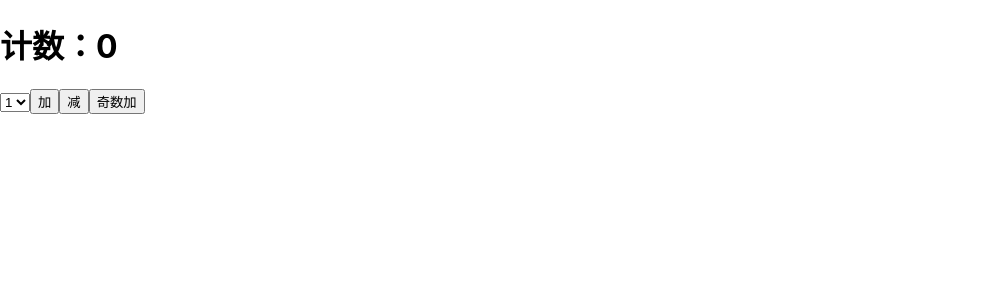
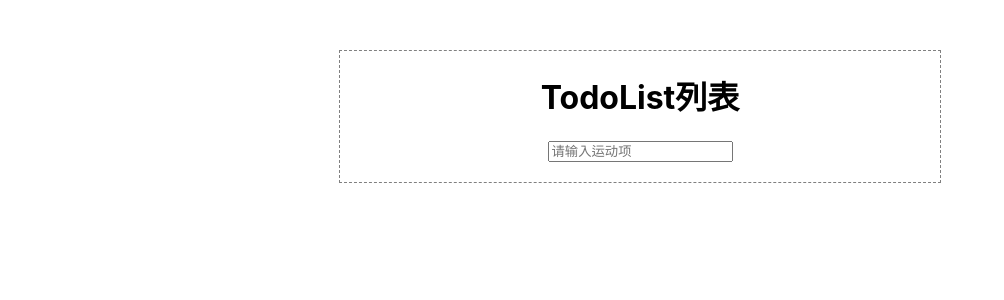
Before and after one commit to yanjiazhen/js, a React (Create React App) app in the folder learning-react/: page / in a window 1280 px wide. Shown: the top 300 px of the page, without its empty margins (0-1004 px from the left). Built offline with nearby package versions, Linux system fonts and the light colour scheme.

Commit message:
reactTodoList

```diff
--- a/learning-react/src/App.css
+++ b/learning-react/src/App.css
@@ -1,38 +1,15 @@
-.App {
-  text-align: center;
+#root{
+  width:600px;
+  margin:50px auto 0;
+  border: 1px dashed gray;
+  /* padding:20px; */
 }
-
-.App-logo {
-  height: 40vmin;
-  pointer-events: none;
+.fit_list{
+  width:100%;
+  padding: 0 20px 20px;
+  box-sizing: border-box;
+  display: flex;
+  justify-content: center;
+  align-items: center;
+  flex-direction: column;
 }
-
-@media (prefers-reduced-motion: no-preference) {
-  .App-logo {
-    animation: App-logo-spin infinite 20s linear;
-  }
-}
-
-.App-header {
-  background-color: #282c34;
-  min-height: 100vh;
-  display: flex;
-  flex-direction: column;
-  align-items: center;
-  justify-content: center;
-  font-size: calc(10px + 2vmin);
-  color: white;
-}
-
-.App-link {
-  color: #61dafb;
-}
-
-@keyframes App-logo-spin {
-  from {
-    transform: rotate(0deg);
-  }
-  to {
-    transform: rotate(360deg);
-  }
-}
--- a/learning-react/src/App.js
+++ b/learning-react/src/App.js
@@ -1,8 +1,9 @@
 // import logo from './logo.svg';
 import './App.css';
 import React from 'react';
-import store from './store/store'
-import { incrementAction, decrementAction } from './store/count_action'
+import Header from './component/header'
+// import store from './store/store'
+// import { incrementAction, decrementAction } from './store/count_action'
 
 // import ReactDOM from 'react-dom';
 // function App() {
@@ -21,11 +22,16 @@ import { incrementAction, decrementAction } from './store/count_action'
 //     </div>
 //   );
 // }
-// class Welcome extends React.Component {
-//   render() {
-//     return <h1>Hello, {this.props.name}</h1>;
-//   }
-// }
+class Welcome extends React.Component {
+  render() {
+    return (
+      <div className="fit_list">
+        <h1>TodoList列表</h1>
+        <Header />
+      </div>
+    );
+  }
+}
 // const list = ['波比跳', '深蹲']
 // function Welcome(props) {
 //   return (
@@ -221,44 +227,44 @@ import { incrementAction, decrementAction } from './store/count_action'
 // }
 
 // redux
-class ReduxTest extends React.Component {
-  // debuger
-  componentDidMount() {
-    // console.log('store', store, store.getState())
-    store.subscribe(() => {
-      this.setState({})
-    })
-  }
-  increment = () => {
-    const { value } = this.selectNumber
-    store.dispatch(incrementAction(value*1))
-  }
-  decrement = () => {
-    const { value } = this.selectNumber
-    store.dispatch(decrementAction(value*1))
-  }
-  incrementIfOdd = () => {
-    const { value } = this.selectNumber
-    const data = store.getState()
-    if (data % 2 !== 0) {
-      store.dispatch(incrementAction(value*1))
-    }
-  }
-  render() {
-    return (
-      <div>
-        <h1>计数：{store.getState()}</h1>
-        <select ref={c => this.selectNumber = c}>
-          <option value="1">1</option>
-          <option value="2">2</option>
-          <option value="3">3</option>
-        </select>
-        <button onClick={this.increment}>加</button>
-        <button onClick={this.decrement}>减</button>
-        <button onClick={this.incrementIfOdd}>奇数加</button>
-      </div>
-    )
+// class ReduxTest extends React.Component {
+//   // debuger
+//   componentDidMount() {
+//     // console.log('store', store, store.getState())
+//     store.subscribe(() => {
+//       this.setState({})
+//     })
+//   }
+//   increment = () => {
+//     const { value } = this.selectNumber
+//     store.dispatch(incrementAction(value*1))
+//   }
+//   decrement = () => {
+//     const { value } = this.selectNumber
+//     store.dispatch(decrementAction(value*1))
+//   }
+//   incrementIfOdd = () => {
+//     const { value } = this.selectNumber
+//     const data = store.getState()
+//     if (data % 2 !== 0) {
+//       store.dispatch(incrementAction(value*1))
+//     }
+//   }
+//   render() {
+//     return (
+//       <div>
+//         <h1>计数：{store.getState()}</h1>
+//         <select ref={c => this.selectNumber = c}>
+//           <option value="1">1</option>
+//           <option value="2">2</option>
+//           <option value="3">3</option>
+//         </select>
+//         <button onClick={this.increment}>加</button>
+//         <button onClick={this.decrement}>减</button>
+//         <button onClick={this.incrementIfOdd}>奇数加</button>
+//       </div>
+//     )
 
-  }
-}
-export default ReduxTest;
+//   }
+// }
+export default Welcome;
--- /dev/null
+++ b/learning-react/src/component/header/index.jsx
@@ -0,0 +1,11 @@
+import React, { Component } from 'react'
+
+export default class Header extends Component {
+    render() {
+        return (
+            <div>
+                <input type="text" placeholder="请输入运动项"/>
+            </div>
+        )
+    }
+}
--- a/learning-react/src/index.js
+++ b/learning-react/src/index.js
@@ -5,9 +5,9 @@ import App from './App';
 import reportWebVitals from './reportWebVitals';
 
 ReactDOM.render(
-  // <React.StrictMode>
+  <React.StrictMode>
     <App />
-  // {/* </React.StrictMode> */}
+  </React.StrictMode>
   ,
   document.getElementById('root')
 );
```
Also changed, not shown: learning-react/src/component/footer/index.jsx (added, +11 -0 lines), learning-react/src/component/item/index.jsx (added, +11 -0 lines), learning-react/src/component/list/index.jsx (added, +11 -0 lines), learning-react/src/component/footer/index.css (added), learning-react/src/component/header/index.css (added), learning-react/src/component/item/index.css (added), learning-react/src/component/list/index.css (added).
